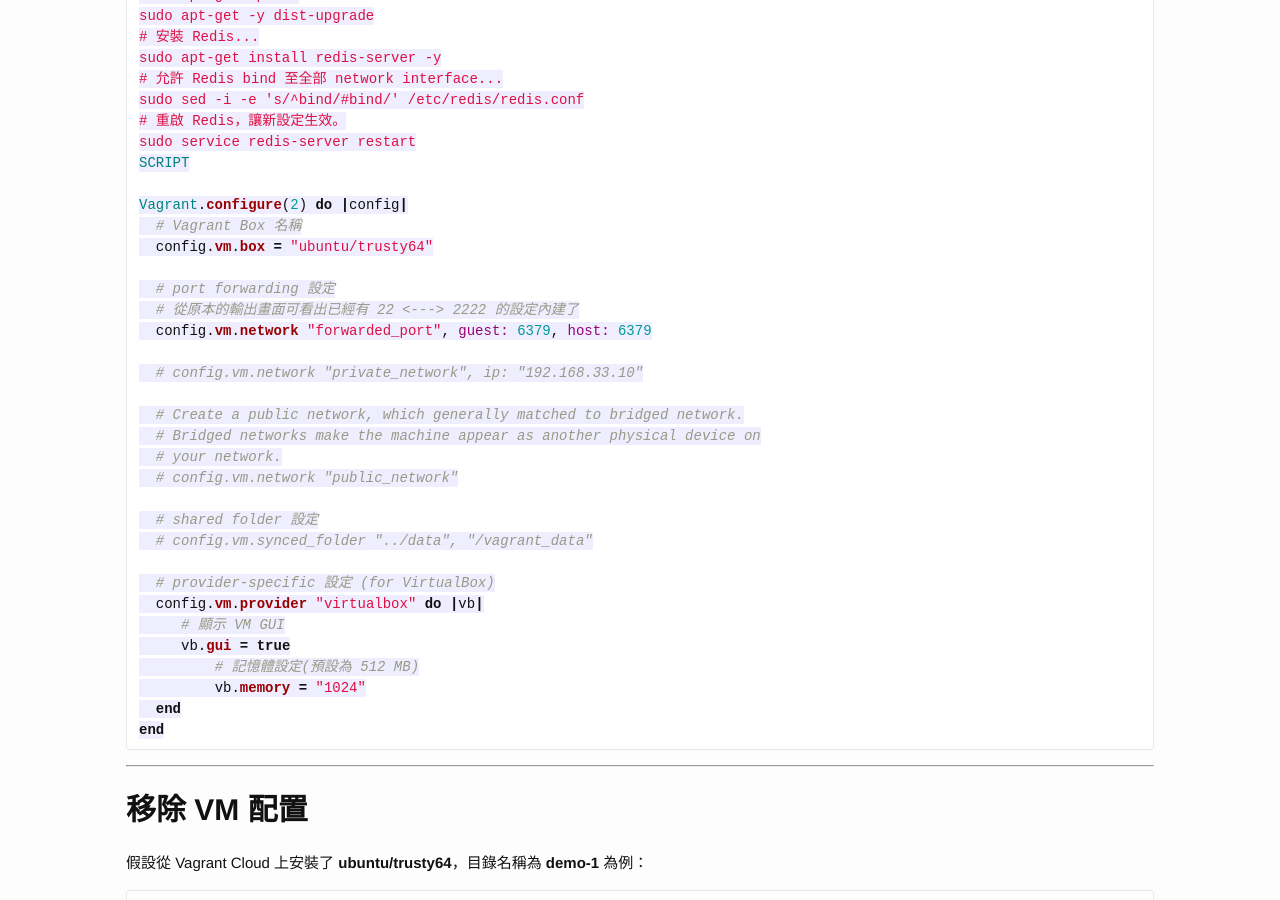
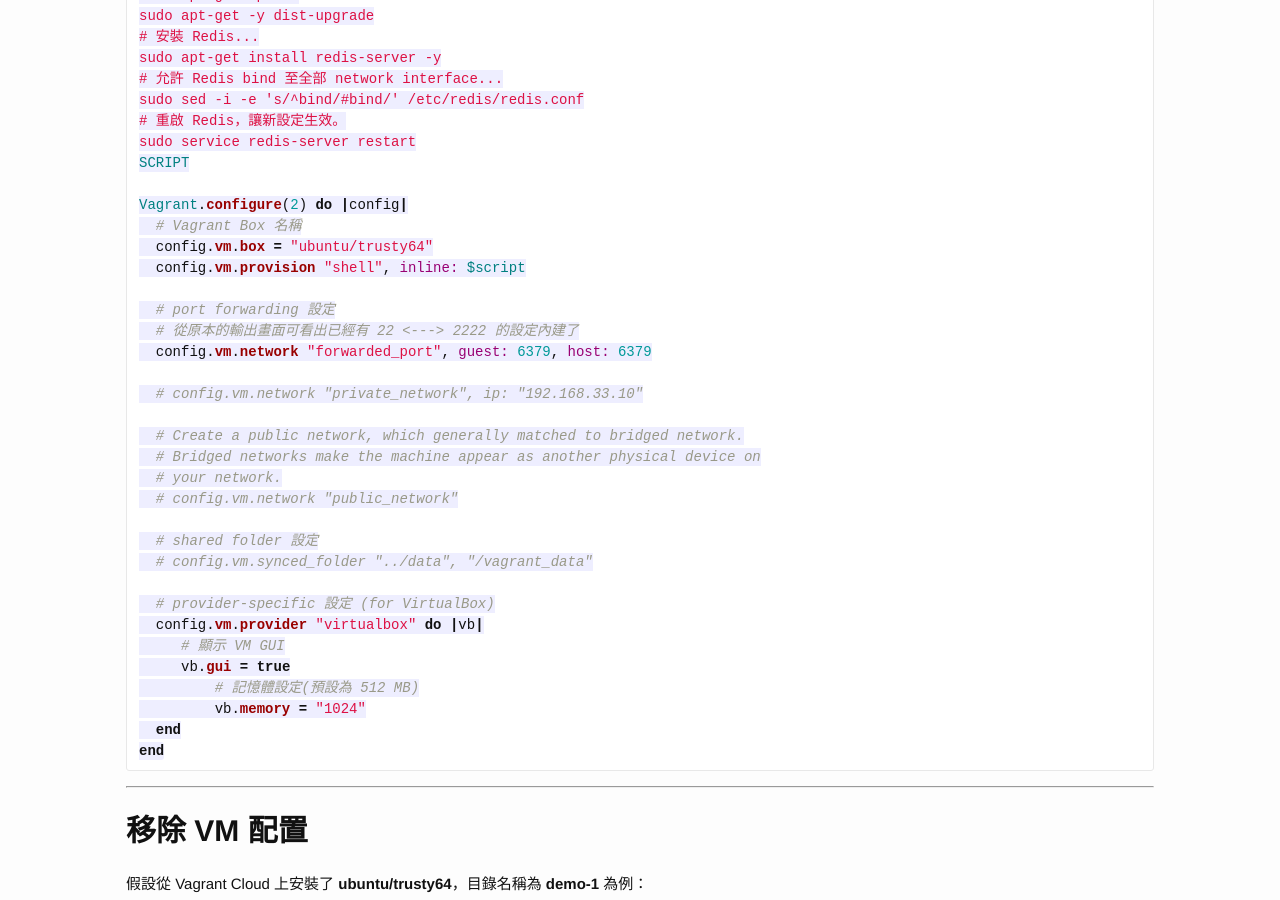
Before and after one commit to casper2048/godleon.github.io, a Jekyll site: the page built from _posts/2015-02-18-hello-vagrant-in-windows.md, in a window 1280 px wide and 900 px high, scrolled down 1639 px. Built offline with Jekyll 4.4.1, drawn with Linux system fonts in a browser that asks for light colours; Markdown is read by kramdown in place of the engine named in the settings; comment, search, counter and statistics services are not loaded.

Commit message:
hello vagrant in windows

```diff
--- a/_posts/2015-02-18-hello-vagrant-in-windows.md
+++ b/_posts/2015-02-18-hello-vagrant-in-windows.md
@@ -95,6 +95,7 @@
 Vagrant.configure(2) do |config|
   # Vagrant Box 名稱
   config.vm.box = "ubuntu/trusty64"
+  config.vm.provision "shell", inline: $script
 
   # port forwarding 設定
   # 從原本的輸出畫面可看出已經有 22 <---> 2222 的設定內建了
```
